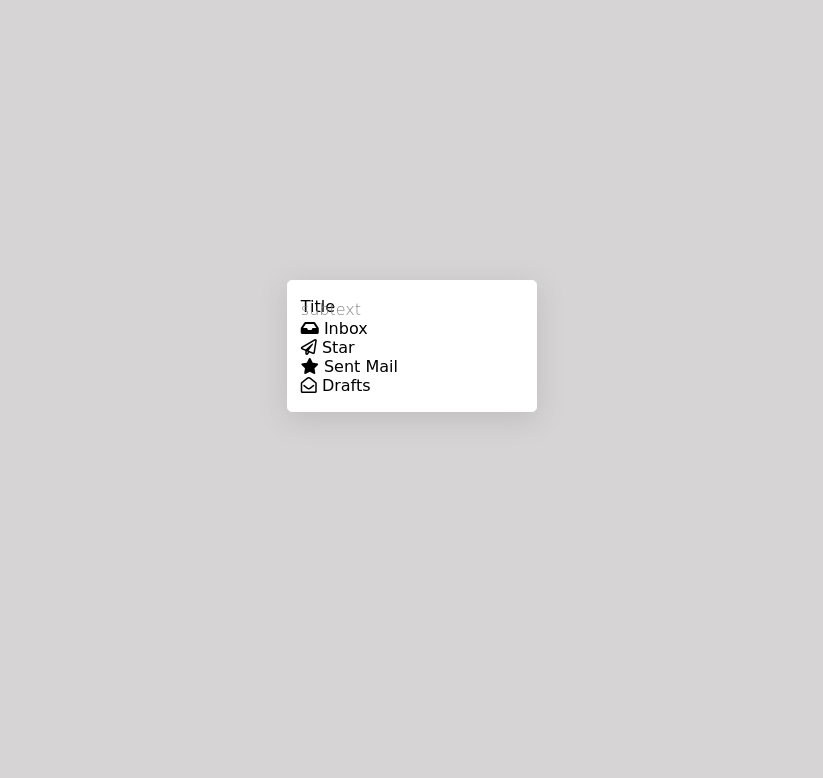
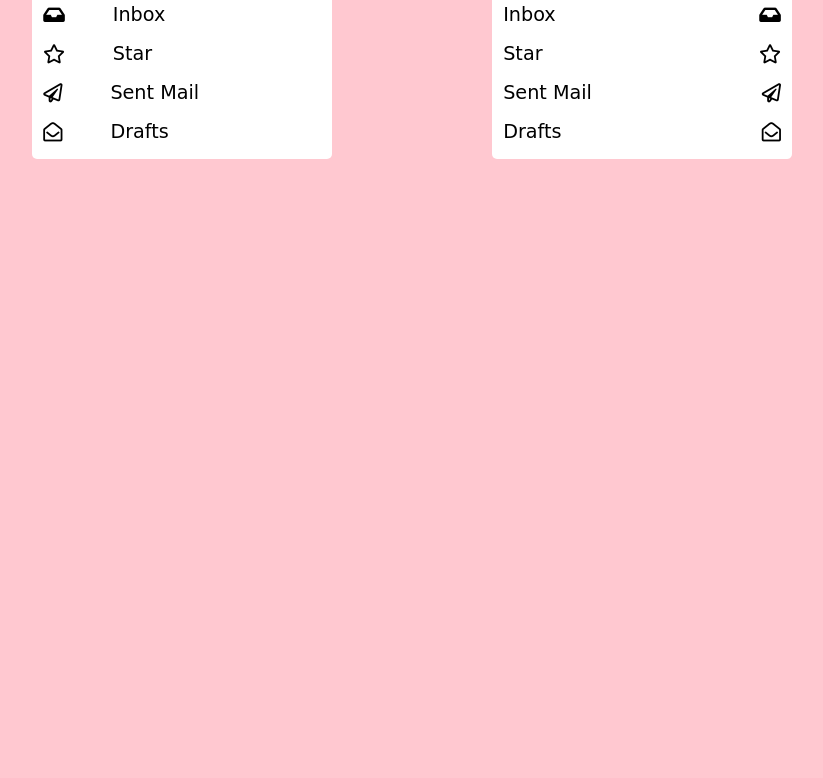
Before and after one commit to SHAGUN0312/Components-101, a plain HTML site: page drawer-component/drawer.html in a window 1280 px wide. Shown: the part 86-864 px from the top of the page, without its empty margins (228-1051 px from the left). After the commit the page ends 800 px from the top, so only its background shows below. Drawn offline with Linux system fonts and the light colour scheme; a web font is replaced by a local one.

Commit message:
drawer-component (#1)

```diff
--- a/drawer-component/drawer.css
+++ b/drawer-component/drawer.css
@@ -6,35 +6,47 @@
 
 body{
     font-family: 'Baloo Bhaina 2', cursive;
-    background: #d6d4d4;
-    display: flex;
-    margin:2rem;
-    justify-content: center;
-    align-items: center;
-    min-height: 100vh;
+    background: #ffc8d0;
 }
 
-.container{
-    border: 1px solid white;
-    box-shadow: rgba(100, 100, 111, 0.2) 0px 7px 29px 0px;
-    background: #fff;
-    border-radius: 0.3rem;
-    padding: 1rem 0.8rem;
-    flex-basis: 250px;
+.wrapper{
+    display: flex;
+    gap: 2rem 10rem;
+    justify-content: center;
+    flex-wrap:wrap;
+    align-content: end;
+    margin-top: 1rem;
 }
 
-.header.title{
-    margin-top:0.2rem;
-    font-size: 18px;
+.drawer{
+    background: white;
+    padding: 1rem 0.7rem;
+    min-width:300px;
+    border-radius: 5px;
 }
 
-.subtitle{
-    font-weight:lighter;
-    margin-top:-1rem;
-    color:gray;
+.drawer__link{
+    display: flex;
+    align-items: center;
+    gap: 3rem;
+    /* justify-content: space-between; */
 }
 
-.option:hover{
-    background-color: rgb(232, 224, 240);
-    border-radius:0.3rem;
+.drawer__icons>a{
+    text-decoration: none;
+    color: black;
+    margin-top:1rem;
+    font-size: 1.2rem;
 }
+
+.drawer__icons>a:focus{
+    color:pink;
+    background: rgb(139, 255, 255);
+    border-radius: 10px;
+    padding:0.5rem 1rem;
+    font-size: 1.3rem;
+}
+
+.icon-right>i{
+    margin-left: auto;
+}
--- a/drawer-component/drawer.html
+++ b/drawer-component/drawer.html
@@ -11,32 +11,55 @@
     <link href="https://fonts.googleapis.com/css2?family=Baloo+Bhaina+2:wght@500&display=swap" rel="stylesheet">
 </head>
 <body>
-    <div class="container">
-        <div class="header">
-            <div class="title">Title
-                <p class="subtitle">subtext</p>
+    <div class="wrapper">
+        <div class="drawer">
+            <div class="drawer__text">
+                <h1>Title</h1>
+                <div style="margin-top:-1rem;">subtext</div>
+            </div>
+            <div class="drawer__icons">
+                <a href="#" onclick="return false;" class="drawer__link">
+                    <i class="fas fa-inbox"></i>
+                    Inbox
+                </a>
+                <a href="#" onclick="return false;" class="drawer__link">
+                    <i class="far fa-star"></i>
+                    Star
+                </a>
+                <a href="#" onclick="return false;" class="drawer__link">
+                    <i class="far fa-paper-plane"></i>
+                    Sent Mail
+                </a>
+                <a href="#" onclick="return false;" class="drawer__link">
+                    <i class="far fa-envelope-open"></i>
+                    Drafts
+                </a>
             </div>
         </div>
         <div class="drawer">
-            <div class="option option1">
-                <i class="fas fa-inbox"></i>
-                Inbox
+            <div class="drawer__text">
+                <h1>Title</h1>
+                <div style="margin-top:-1rem;">subtext</div>
             </div>
-            <div class="option option2">
-                <i class="far fa-paper-plane"></i>
-                Star
-            </div>
-            <div class="option option3">
-                <i class="fas fa-star"></i>
-                Sent Mail
-            </div>
-            <div class="option option4">
-                <i class="far fa-envelope-open"></i>
-                Drafts
+            <div class="drawer__icons">
+                <a href="#" onclick="return false;"class="drawer__link icon-right">
+                    Inbox
+                    <i class="fas fa-inbox"></i>
+                </a>
+                <a href="#" onclick="return false;" class="drawer__link icon-right">
+                    Star
+                    <i class="far fa-star"></i>
+                </a>
+                <a href="#" onclick="return false;" class="drawer__link icon-right">
+                    Sent Mail
+                    <i class="far fa-paper-plane"></i>
+                </a>
+                <a href="#" onclick="return false;" class="drawer__link icon-right">
+                    Drafts
+                    <i class="far fa-envelope-open"></i>
+                </a>
             </div>
         </div>
-
     </div>
-
 </body>
 </html>
```
Also changed, not shown: index.html (+7 -2 lines).
